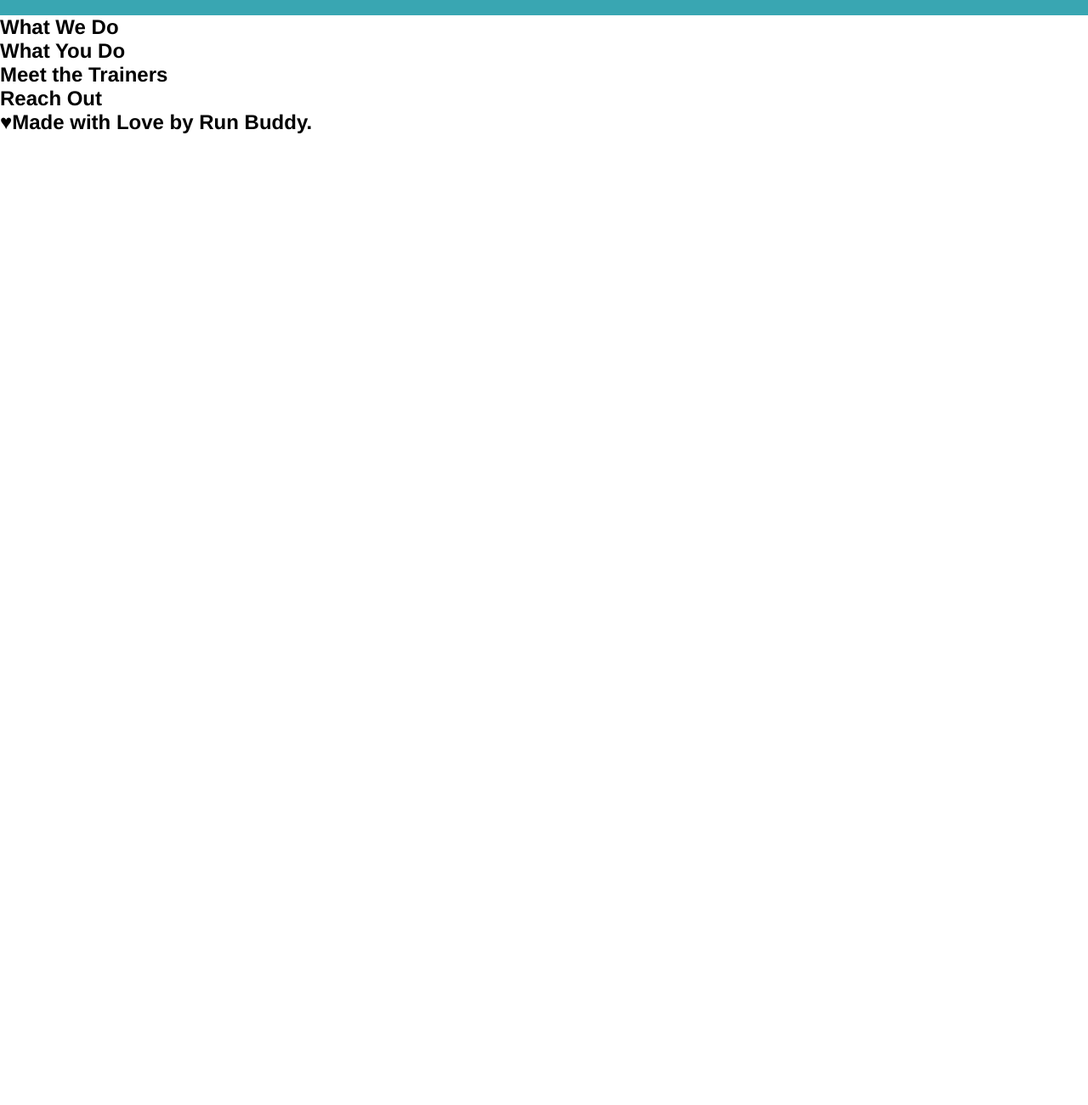
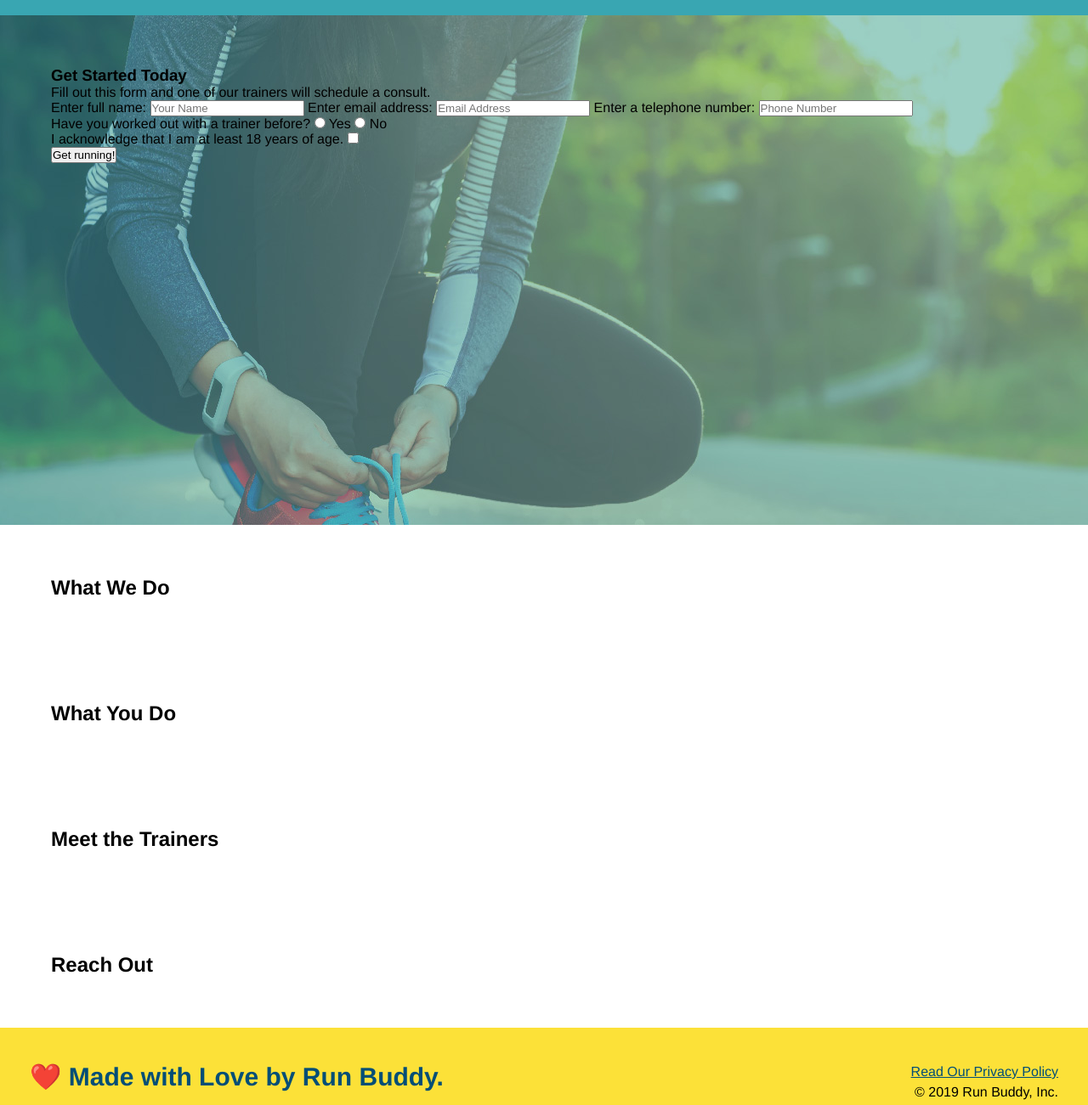
Before and after one commit to ashwarters/run-buddy-refactor, a plain HTML site: page index.html in a window 1280 px wide. Shown: the part 64-1365 px from the top of the page at 85% size. Before the commit the page ends 800 px from the top, so only its background shows below. Drawn offline with Linux system fonts and the light colour scheme.

Commit message:
added background img

```diff
--- a/assets/css/style.css
+++ b/assets/css/style.css
@@ -1,6 +1,7 @@
 *{
     margin: 0;
     padding: 0;
+    box-sizing: border-box;
 }
 
 header{
@@ -37,3 +38,34 @@ header nav ul li a{
 body {
     font-family: Helvetica, Arial, sans-serif;
 }
+
+footer {
+    background: #fce138;
+    width: 100%;
+    padding: 40px 35px;
+}
+
+footer h2{
+    display: inline;
+    color: #024e76;
+    font-size: 30px;
+    margin: 0;
+}
+footer div{
+    float: right;
+    line-height: 1.5;
+    text-align: right;
+}
+
+footer a{
+    color: #024e76;
+}
+section{
+    padding: 60px;
+}
+/* Hero Style Start*/
+.hero{
+    background-image: url("../images/hero-bg.jpg");
+    height: 600px;
+}
+/* Hero Style End*/
--- a/index.html
+++ b/index.html
@@ -31,8 +31,34 @@
             </ul></nav>
         </header>
         <!-- hero/jumbotron-->
-        <section>
+        <section class="hero">
+                <div>
+                    <h3>Get Started Today</h3>
+                    <p> Fill out this form and one of our trainers will schedule a consult.</p>
+                <!--Add form element-->
+                <form>
+                    <label for="name"> Enter full name:</label>
+                    <input type= "text" placeholder= "Your Name" naame="name" id="name" />
+                    <label for="email">Enter email address:</label>
+                    <input type="text" placeholder="Email Address" name="email" id="email" />
+                    <label for="phone">Enter a telephone number:</label>
+                    <input type="text" placeholder="Phone Number" name="phone" id="phone"/>
+                    <p>
+                        Have you worked out with a trainer before?
+                        <input type="radio" name="trainer-confirm" id="trainer-yes" />
+                        <label for="trainer-yes">Yes</label>
+                        <input type="radio" name="trainer-confirm" id="trainer-no" />
+                        <label for="trainer-no">No</label>
+                      </p>
+                      <p>
+                          <label for="checkbox" > I acknowledge that I am at least 18 years of age.</label>
+                            <input type="checkbox" name= "age-confirm" id= "checkbox" />
+                        </p>
+                        <button type="submit"> Get running!</button>
+                </form>
+                </div>
         </section>
+        <!-- end hero-->
         <!--"what we do" section-->
         <section>
             <h2>What We Do</h2>
@@ -49,9 +75,14 @@
         <section>
             <h2>Reach Out</h2>
         </section>
+
         <!--footer-->
         <footer>
-            <h2> &hearts;Made with Love by Run Buddy. </h2>
+            <h2> ❤️ Made with Love by Run Buddy. </h2>
+            <div>
+                <a href="#"> Read Our Privacy Policy</a> <br />
+                &copy; 2019 Run Buddy, Inc.
+            </div>
         </footer>
     </body>
 </html>
```
Also changed, not shown: assets/images/hero-bg.jpg (added).
